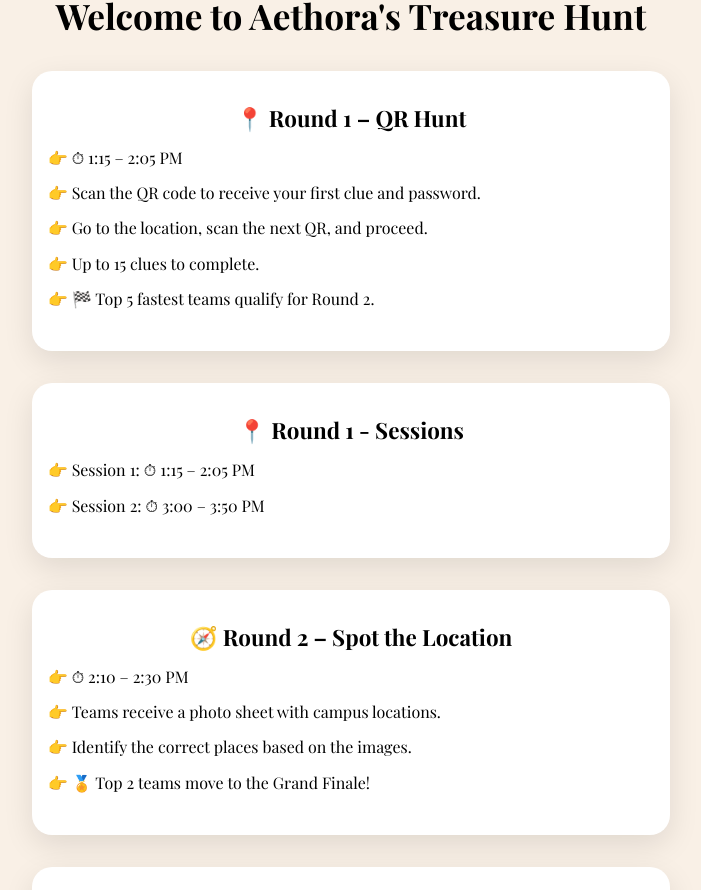
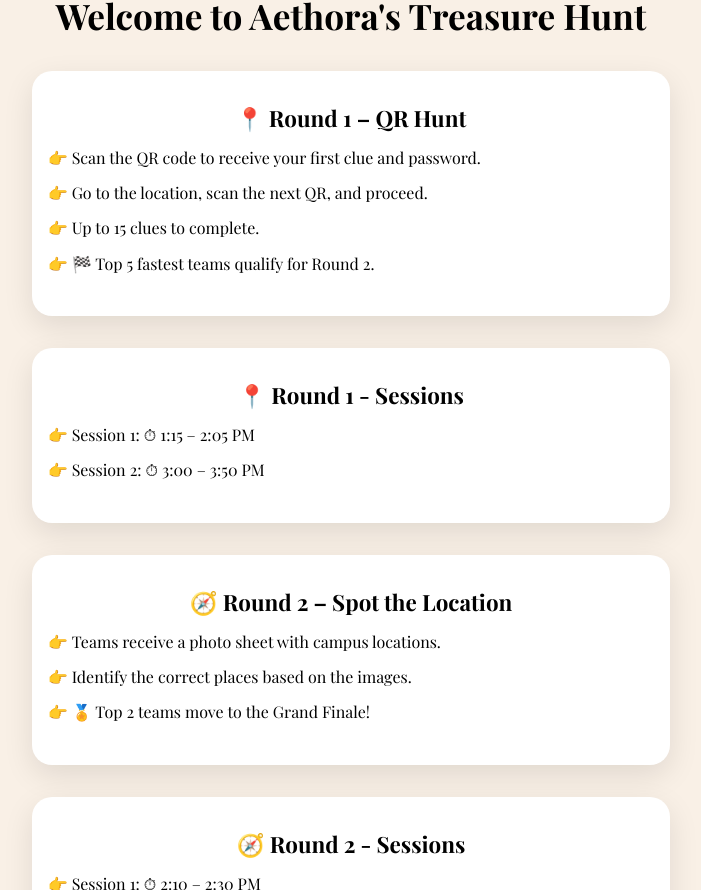
Before and after one commit to bored-arvi/treasure-hunt, a React (Vite) app: page / in a window 1280 px wide. Shown: the part 304-1194 px from the top of the page, without its empty margins (313-1014 px from the left). Built offline with nearby package versions, Linux system fonts and the light colour scheme.

Commit message:
final final

```diff
--- a/src/homepage.jsx
+++ b/src/homepage.jsx
@@ -62,7 +62,6 @@ const HomePage = () => {
       {/* Round 1 Info */}
       <Card title="📍 Round 1 – QR Hunt">
         <ul>
-          <li>⏱ 1:15 – 2:05 PM</li>
           <li>Scan the QR code to receive your first clue and password.</li>
           <li>Go to the location, scan the next QR, and proceed.</li>
           <li>Up to 15 clues to complete.</li>
@@ -81,7 +80,6 @@ const HomePage = () => {
       {/* Round 2 Info */}
       <Card title="🧭 Round 2 – Spot the Location">
         <ul>
-          <li>⏱ 2:10 – 2:30 PM</li>
           <li>Teams receive a photo sheet with campus locations.</li>
           <li>Identify the correct places based on the images.</li>
           <li>🏅 Top 2 teams move to the Grand Finale!</li>
```
